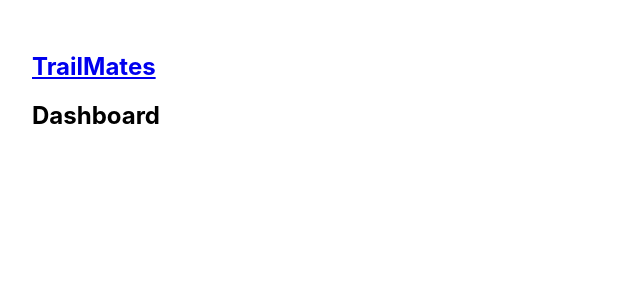
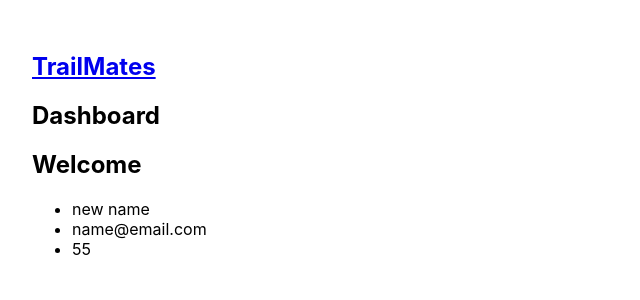
Before and after one commit to sherkoo/trailmates-frontend, a React (Create React App) app: page /dashboard in a window 1280 px wide. Shown: the top 300 px of the page, without its empty margins (0-640 px from the left). Built offline with nearby package versions, Linux system fonts and the light colour scheme.

Commit message:
update app.js

```diff
--- a/src/App.js
+++ b/src/App.js
@@ -5,18 +5,19 @@
 import Registration from "./Pages/Registration";
 import Dashboard from "./Pages/Dashboard";
 import { useSelector } from "react-redux";
-import { Pageview } from "@mui/icons-material";
 
+// protect routes
 const ProtectedRoute = ({ user, children }) => {
   const loggedIn = useSelector((state) => state.user.loggedIn);
 
   if (!loggedIn) {
-    return <Navigate to="/login" replace />;
+    return <Navigate to={"/login"} replace />;
   }
 
   return children;
 };
 
+// if user is logged in
 const LoggedInRoute = ({ user, children, page }) => {
   const loggedIn = useSelector((state) => state.user.loggedIn);
 
@@ -27,6 +28,7 @@
   return children;
 };
 
+// app
 function App() {
   return (
     <div className="App">
--- a/src/Pages/Dashboard/index.js
+++ b/src/Pages/Dashboard/index.js
@@ -1,11 +1,20 @@
 import React from "react";
 import Header from "../../Components/Header";
+import { useSelector } from "react-redux";
 
 const Dashboard = () => {
+  const user = useSelector((state) => state.user.userData);
+
   return (
     <div>
       <Header />
       <h2>Dashboard</h2>
+      <h2>Welcome</h2>
+      <ul>
+        <li>{user.name}</li>
+        <li>{user.email}</li>
+        <li>{user.age}</li>
+      </ul>
     </div>
   );
 };
```
